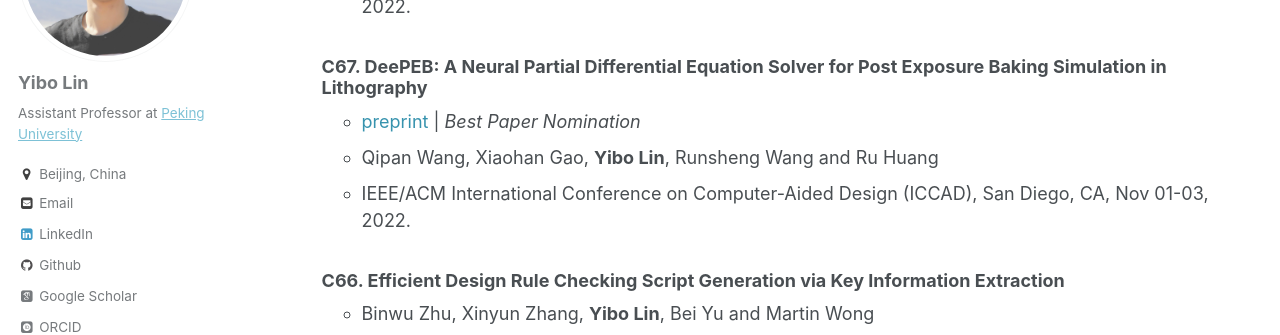
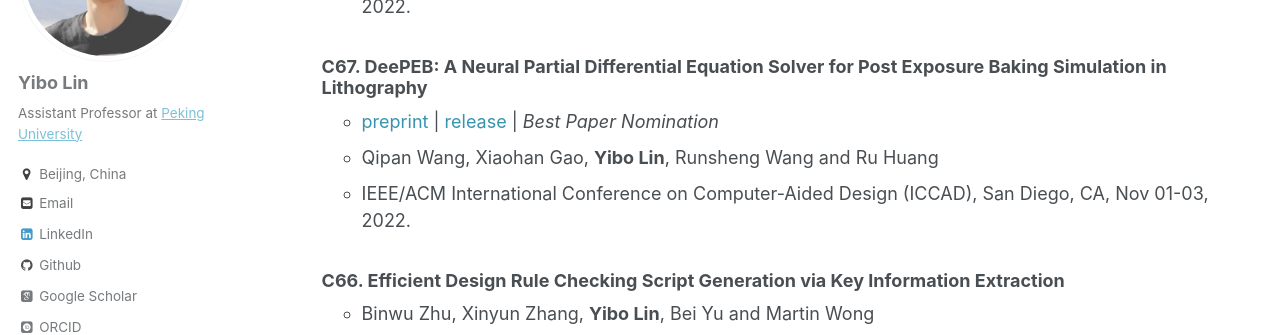
Before and after one commit to limbo018/limbo018.github.io, a Jekyll site: the page built from _pages/publications.md, in a window 1280 px wide and 900 px high, scrolled down 7797 px. Shown: the part 149-484 px from the top of the window. Built offline with Jekyll 4.4.1, drawn with Linux system fonts in a browser that asks for light colours; some web fonts are replaced.

Commit message:
add deepeb release

```diff
--- a/_pages/publications.md
+++ b/_pages/publications.md
@@ -248,7 +248,7 @@ Conference Papers
      * IEEE/ACM International Conference on Computer-Aided Design (ICCAD), San Diego, CA, Nov 01-03, 2022.
 
   ### C67. [DeePEB: A Neural Partial Differential Equation Solver for Post Exposure Baking Simulation in Lithography](https://doi.org/10.1145/3508352.3549398)
-     * <a href="/publications/papers/DFM_ICCAD2022_Wang.pdf" style="color:#3793ae">preprint</a> \| *Best Paper Nomination*
+     * <a href="/publications/papers/DFM_ICCAD2022_Wang.pdf" style="color:#3793ae">preprint</a> \| <a href="https://github.com/Brilight/DeePEB" style="color:#3793ae">release</a> \| *Best Paper Nomination*
      * Qipan Wang, Xiaohan Gao, **Yibo Lin**, Runsheng Wang and Ru Huang
      * IEEE/ACM International Conference on Computer-Aided Design (ICCAD), San Diego, CA, Nov 01-03, 2022.
 
--- a/ref/publications.bib
+++ b/ref/publications.bib
@@ -910,7 +910,7 @@
   day       = {01--03},
   address={San Diego, CA},
   publishlink={https://doi.org/10.1145/3508352.3549398},
-  annotateweb={([limbo018.github.io/papers/DFM_ICCAD2022_Wang.pdf preprint])(*Best Paper Nomination*)},
+  annotateweb={([limbo018.github.io/papers/DFM_ICCAD2022_Wang.pdf preprint])([https://github.com/Brilight/DeePEB release])(*Best Paper Nomination*)},
   annotatecv={(\textbf{Best Paper Nomination})},
 }
 @inproceedings{PLACE_ASPDAC2023_Chen,
```
Also changed, not shown: _includes/publications_cv.md (+1 -1 lines), 2 other files.
